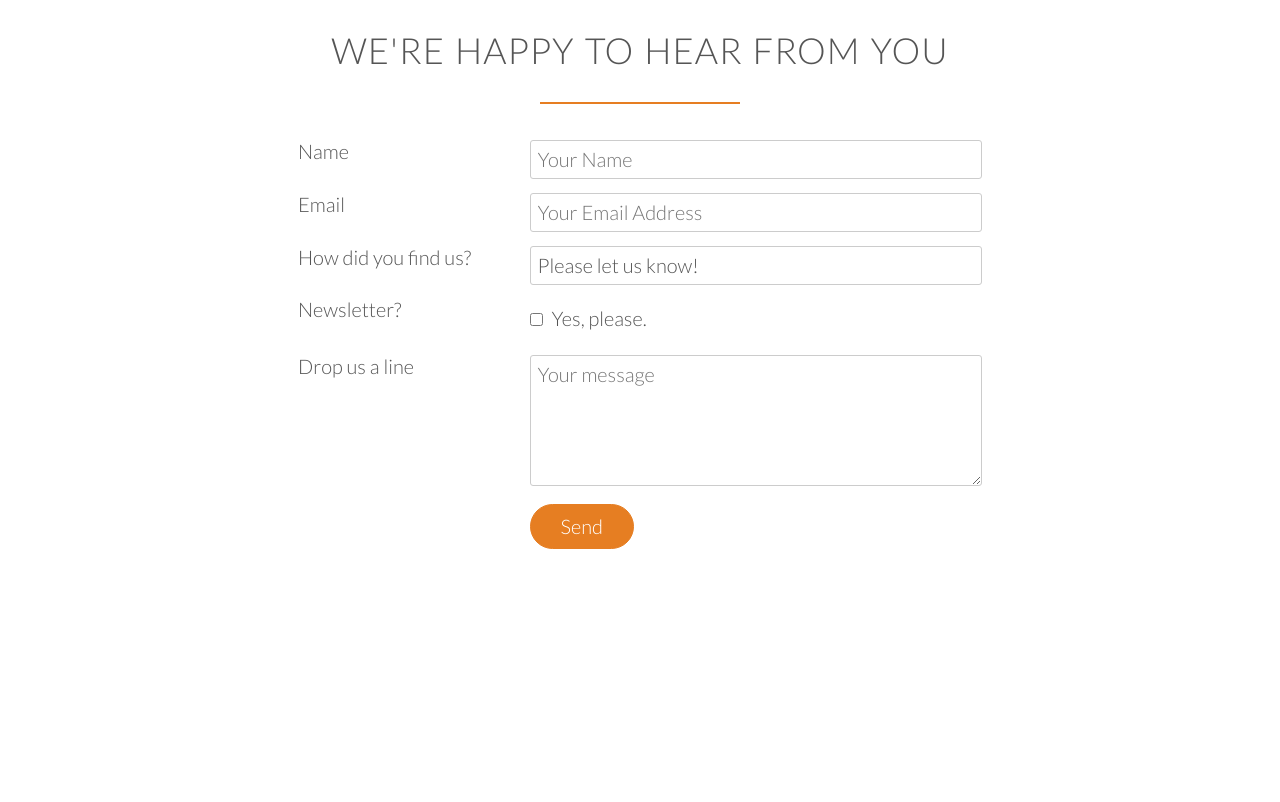
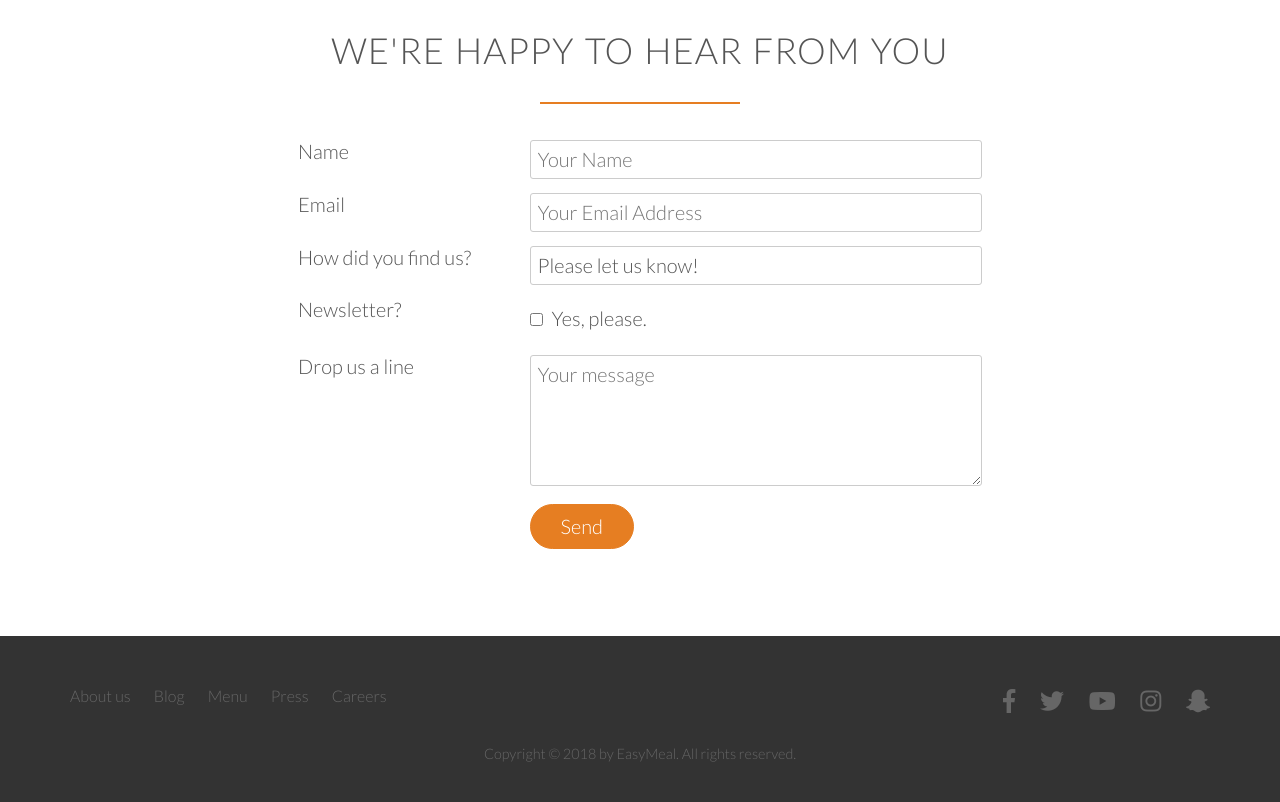
Before and after one commit to shomail/easymeal, a plain HTML site: page index.html in a window 1280 px wide. Shown: the part 4696-5498 px from the top of the page. Before the commit the page ends 5332 px from the top, so only its background shows below. Drawn offline with Linux system fonts and the light colour scheme.

Commit message:
added footer

```diff
--- a/assets/css/style.css
+++ b/assets/css/style.css
@@ -513,3 +513,81 @@ select {
 input[type=checkbox] {
   margin: 15px 5px 15px 0;
 }
+
+/* ***************************** */
+/* FOOTER SECTION */
+/* ***************************** */
+
+footer {
+  background-color: #333;
+  padding: 40px;
+  font-size: 80%;
+}
+
+footer p {
+  text-align: center;
+  color: #666;
+  margin-top: 20px;
+  font-size: 90%;
+}
+
+footer ul {
+  list-style: none;
+}
+
+.footer-nav {
+  float: left;
+}
+
+.social-nav {
+  float: right;
+  font-size: 150%;
+}
+
+footer ul li {
+  display: inline-block;
+  margin-right: 20px;
+}
+
+footer ul li:last-child {
+  margin-right: 0;
+}
+
+footer a:link,
+footer a:visited {
+  text-decoration: none;
+  border: 0;
+  color: #666;
+}
+
+footer a:hover,
+footer a:active {
+  text-decoration: none;
+  border: 0;
+  color: #bbb;
+}
+
+footer .fab {
+  color: #666;
+  transition: all 0.3s;
+}
+
+footer .fa-facebook-f:hover {
+  color: #3b5999;
+}
+
+footer .fa-twitter:hover {
+  color: #55acee;
+}
+
+footer .fa-youtube:hover {
+  color: #cd201f;
+}
+
+footer .fa-instagram:hover {
+  color: #e4405f;
+}
+
+footer .fa-snapchat-ghost:hover {
+  color: #FFFC00;
+}
--- a/index.html
+++ b/index.html
@@ -411,6 +411,33 @@
       </form>
     </div>
   </section>
+
+  <footer>
+    <div class="row">
+      <div class="col span-1-of-2">
+        <ul class="footer-nav">
+          <li><a href="#">About us</a></li>
+          <li><a href="#">Blog</a></li>
+          <li><a href="#">Menu</a></li>
+          <li><a href="#">Press</a></li>
+          <li><a href="#">Careers</a></li>
+
+        </ul>
+      </div>
+      <div class="col span-1-of-2">
+        <ul class="social-nav">
+          <li><a href="#"><i class="fab fa-facebook-f"></i></a></li>
+          <li><a href="#"><i class="fab fa-twitter"></i></a></li>
+          <li><a href="#"><i class="fab fa-youtube"></i></a></li>
+          <li><a href="#"><i class="fab fa-instagram"></i></a></li>
+          <li><a href="#"><i class="fab fa-snapchat-ghost"></i></a></li>
+        </ul>
+      </div>
+    </div>
+    <div class="row">
+      <p>Copyright &copy; 2018 by EasyMeal. All rights reserved.</p>
+    </div>
+  </footer>
 </body>
 
 </html>
```
